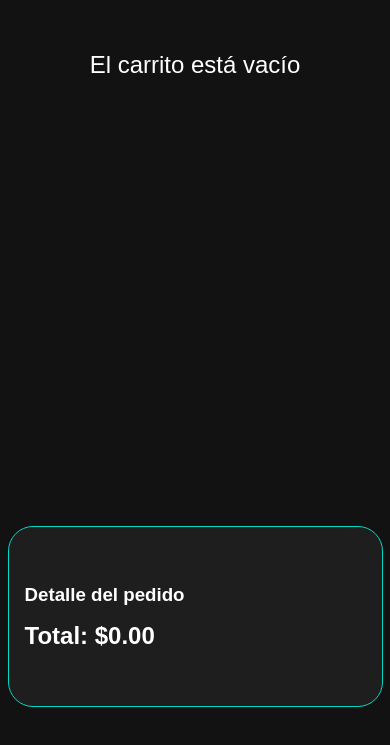
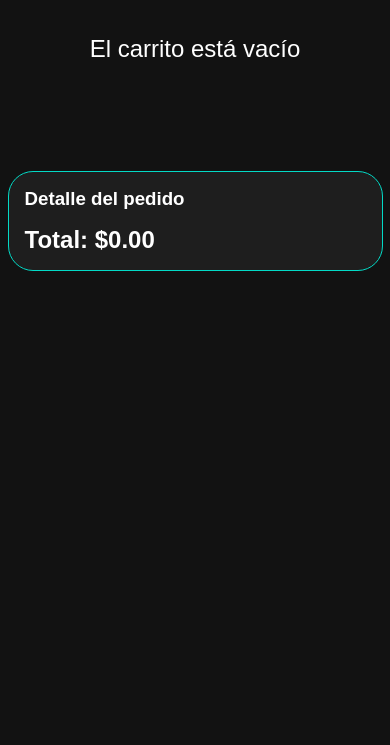
Before and after one commit to FCampo7/simulador-compras-online, a plain HTML site: page pages/carrito.html in a window 390 px wide. Shown: the part 61-806 px from the top of the page. Drawn offline with Linux system fonts and the light colour scheme.

Commit message:
MOD: Ahora el carrito usa un display grid para desktop y display flex para mobile

```diff
--- a/src/sass/_main.sass
+++ b/src/sass/_main.sass
@@ -68,30 +68,36 @@
             font-size: 1.5rem
 
 .main-container
-    display: flex
-    flex-direction: row
-    justify-content: center
-    align-items: flex-start
+    display: grid
+    grid-template-areas: "cart-list total-container"
+    grid-template-columns: 5fr 1fr
+    grid-template-rows: auto
+    height: calc(100vh - 60px)
 
     #cart-list
-        flex: 4
+        grid-area: cart-list
+        display: flex
+        flex-direction: row
+        justify-content: flex-start
+        align-items: start
+        height: calc(100vh - 60px)
 
     .total-container
-        flex: 1
-        margin-top: 60px
-        margin-bottom: 2rem
-        margin-left: 2rem
-        margin-right: 2rem
+        grid-area: total-container
+
+        margin: 60px 2rem 2rem 2rem
+        padding: 1rem
 
         min-width: 375px
-        padding: 1rem
+        max-height: min-content
+
         border: 1px solid colors.$secondary-color
         border-radius: 25px
 
         display: flex
         flex-direction: column
-        justify-content: center
-        align-items: flex-start
+        justify-content: start
+        align-items: start
         gap: 0.5rem
 
         background: colors.$bg-color-light
@@ -99,6 +105,7 @@
         .total-items
             font-size: 1.2rem
             color: colors.$font-color
+
         .total
             font-size: 1.5rem
             font-weight: bold
@@ -106,10 +113,20 @@
 
 @media (max-width: 768px)
     .main-container
+        display: flex
         flex-direction: column
         align-items: center
-        width: 100%
+
+        width: 100vw
         min-height: calc(100vh - 60px)
+
+        margin-bottom: 2rem
+
+        #cart-list
+            width: 100%
+            height: auto
+            padding: 1rem
+            justify-content: center
 
 
 .empty-cart
```
Also changed, not shown: src/css/style.css.
